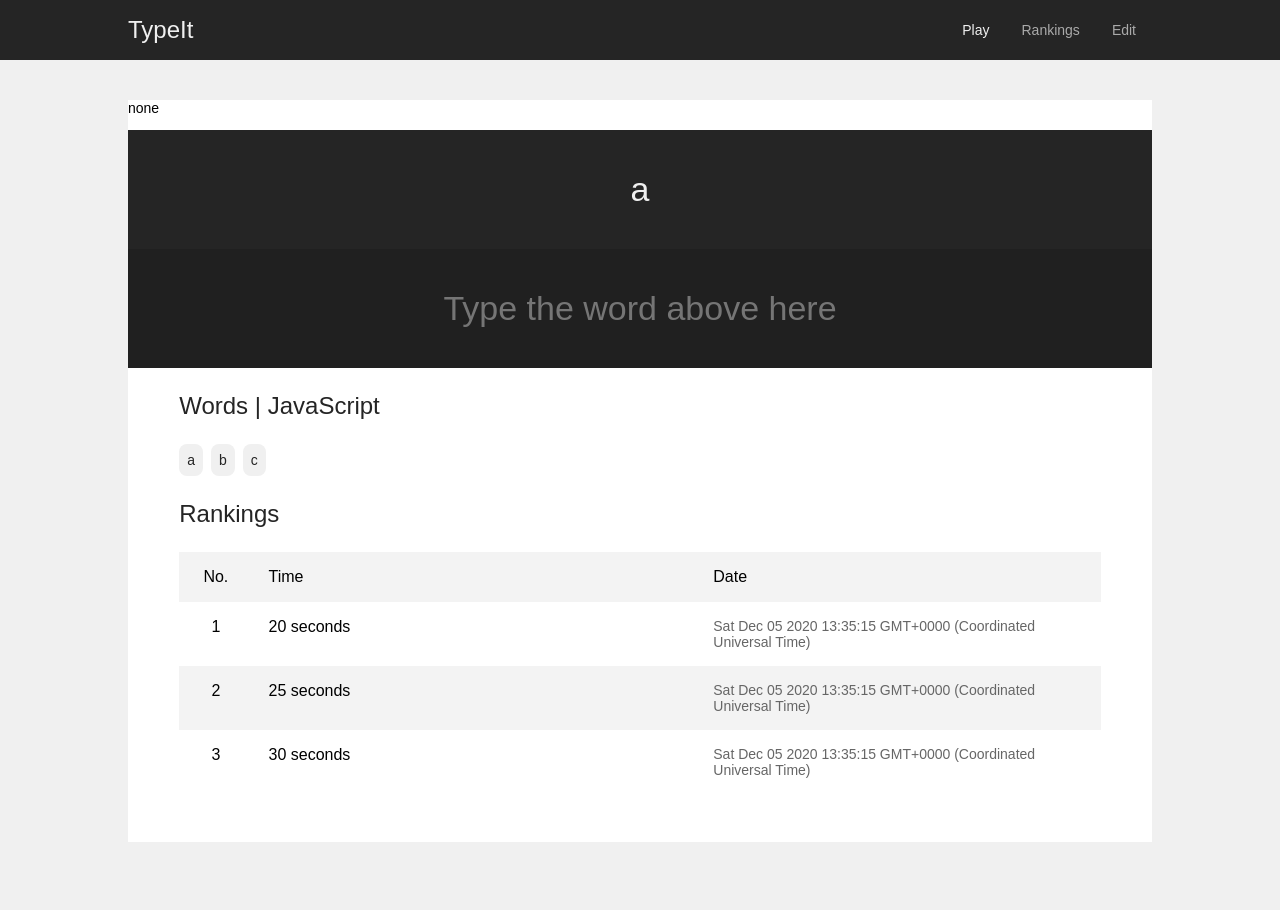
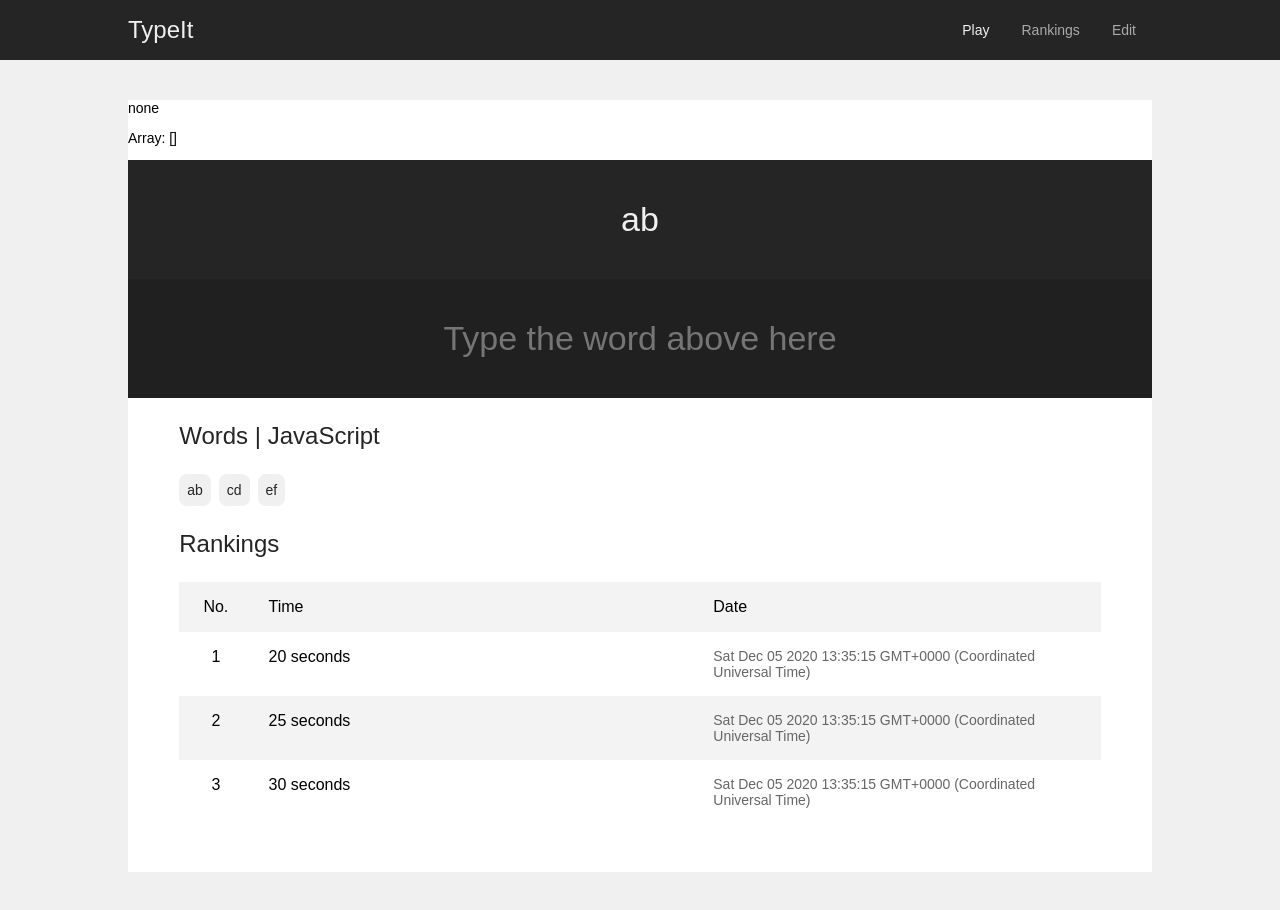
Before and after one commit to Eclidiuth/typeit, a Vue app: page /#/ in a window 1280 px wide. Shown: the top 910 px of the page. Built offline with nearby package versions, Linux system fonts and the light colour scheme; the HTML template or start-up script is replaced by a standard one.

Commit message:
Update word and input check logic(Completed)

```diff
--- a/src/components/TheGameClearPanel.vue
+++ b/src/components/TheGameClearPanel.vue
@@ -26,7 +26,7 @@ export default {
   name: 'TheGameClearPanel',
   props: {
     time: {
-      type: Number,
+      type: String,
       required: true
     }
   }
--- a/src/components/TheWordDisplay.vue
+++ b/src/components/TheWordDisplay.vue
@@ -1,6 +1,8 @@
 <template>
   <div>
-    <p class="text-align-center">{{ word }}</p>
+    <p class="text-align-center">
+      <span v-for="(char, index) in word" :key="index" :class="hilightClassNames[index]">{{ char }}</span>
+    </p>
   </div>
 </template>
 
@@ -18,6 +20,14 @@ div {
     font-size: $fsize-h5;
     font-weight: $fweight-h3;
     margin: 0;
+
+    .green {
+      color: green;
+    }
+
+    .red {
+      color: red;
+    }
   }
 }
 </style>
@@ -26,10 +36,19 @@ div {
 export default {
   name: 'TheWordDisplay',
   props: {
+    charCheckCollections: {
+      type: Array,
+      required: true,
+    },
     word: {
       type: String,
       required: true
     }
+  },
+  computed: {
+    hilightClassNames(){
+      return this.charCheckCollections.map(el => el ? 'green' : 'red')
+    }
   }
 }
 </script>
--- a/src/store/play/index.js
+++ b/src/store/play/index.js
@@ -2,13 +2,18 @@ export default {
   namespaced: true,
 
   state: () => ({
+    isGameEnded: false,
     inputFieldValue: '',
-    wordListName: 'test',
+    wordListName: 'test2',
     wordListIndex: 0,
     wordLists: [
       {
         name: 'test',
         words: ['a', 'b', 'c']
+      },
+      {
+        name: 'test2',
+        words: ['ab', 'cd', 'ef']
       },
       {
         name: 'js',
@@ -39,10 +44,11 @@ export default {
   },
   mutations: {
     setInputFieldValue: (state, value) => state.inputFieldValue = value,
-    setWordListIndex: (state, index) => state.wordListIndex = index
+    setWordListIndex: (state, index) => state.wordListIndex = index,
   },
   actions: {
     updateInputFieldValue: ({ commit }, value) => commit('setInputFieldValue', value),
-    updateWordListIndex: ({ commit }, index) => commit('setWordListIndex', index)
+    updateWordListIndex: ({ commit }, index) => commit('setWordListIndex', index),
+    resetWordListIndex: ({ commit }) => commit('setWordListIndex', 0)
   }
 }
--- a/src/views/Home.vue
+++ b/src/views/Home.vue
@@ -3,11 +3,12 @@
     <div id="play" class="container my-5">
       <div class="header">
         <p>{{ inputFieldValue ? inputFieldValue : 'none'}}</p>
+        <p>Array: {{ checkWordAndInput }}</p>
         <template v-if="isGameEnded">
-          <the-game-clear-panel time="20" />
+          <the-game-clear-panel time="20" v-on:click.native="restartGame" />
         </template>
         <template v-else>
-          <the-word-display :word="word" />
+          <the-word-display :word="word" :charCheckCollections="checkWordAndInput" />
           <the-word-input-field v-model="inputFieldValue" />
         </template>
       </div>
@@ -53,42 +54,43 @@ export default {
       'word', 'wordListWords', 'wordListIndex'
     ]),
 
+    checkWordAndInput(){
+      const word = this.word
+      const input = this.inputFieldValue
+      let result;
+
+      if(input.length === word.length || input.length > word.length){
+        result = word.split("").map((char, index) => char === input[index])
+      } else if(input.length < word.length){
+        result = input.split("").map((char, index) => char === word[index])
+      }
+
+      return result;
+    },
+
     isGameEnded(){
       const wordListWordsLength = this.wordListWords.length
       const wordListIndex = this.wordListIndex
-
-      console.log(wordListWordsLength, wordListIndex)
-      const isGameEnded = (wordListWordsLength === wordListIndex)
+      const isGameEnded = (wordListWordsLength - 1 === wordListIndex)
         ? true : false
 
       return isGameEnded
-
     },
-    isInputCorrect(){
-      const word = this.word
-      const input = this.inputFieldValue
-
-      return (word === input)
-    },
+    isInputCorrect(){ return this.word === this.inputFieldValue },
 
     inputFieldValue: {
-      get(){
-        return this.$store.getters['play/inputFieldValue']
-      },
-      set(value){
-        this.$store.dispatch('play/updateInputFieldValue', value)
-      }
+      get(){  return this.$store.getters['play/inputFieldValue'] },
+      set(value){ this.$store.dispatch('play/updateInputFieldValue', value) }
     }
   },
   watch: {
     inputFieldValue(){
       const shouldUpdateWordListIndex = this.isInputCorrect
 
-      if(shouldUpdateWordListIndex){
-        const currentWordListIndex = this.wordListIndex
-        const wordListIndex = currentWordListIndex + 1
+      if(shouldUpdateWordListIndex && !this.isGameEnded){
+        const nextWordListIndex = this.wordListIndex + 1
 
-        this.$store.dispatch('play/updateWordListIndex', wordListIndex)
+        this.$store.dispatch('play/updateWordListIndex', nextWordListIndex)
         this.clearInputField()
       }
     }
@@ -96,6 +98,9 @@ export default {
   methods: {
     clearInputField(){
       setTimeout(() => this.$store.dispatch('play/updateInputFieldValue', ''))
+    },
+    restartGame(){
+      this.$store.dispatch('play/resetWordListIndex')
     }
   }
 }
```
